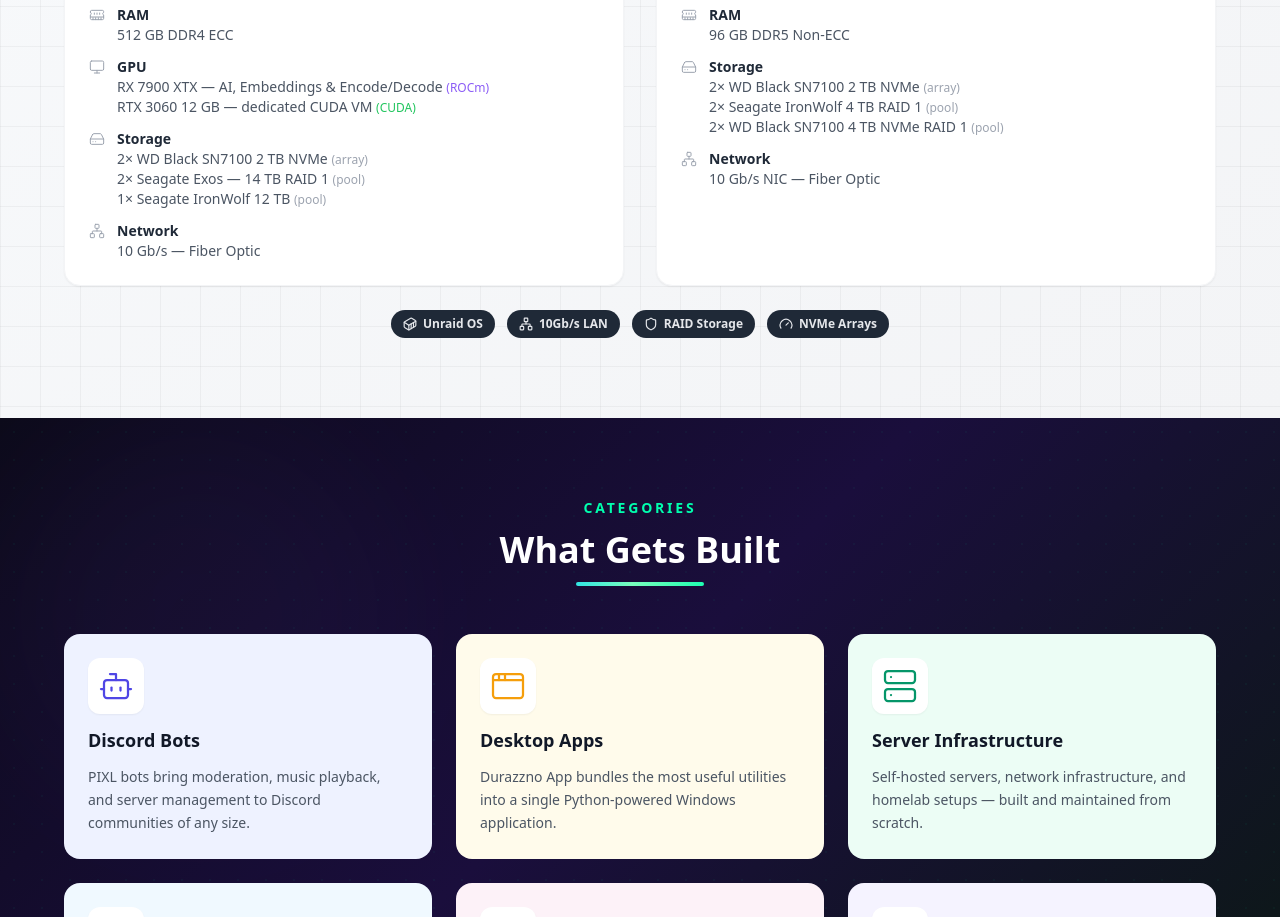
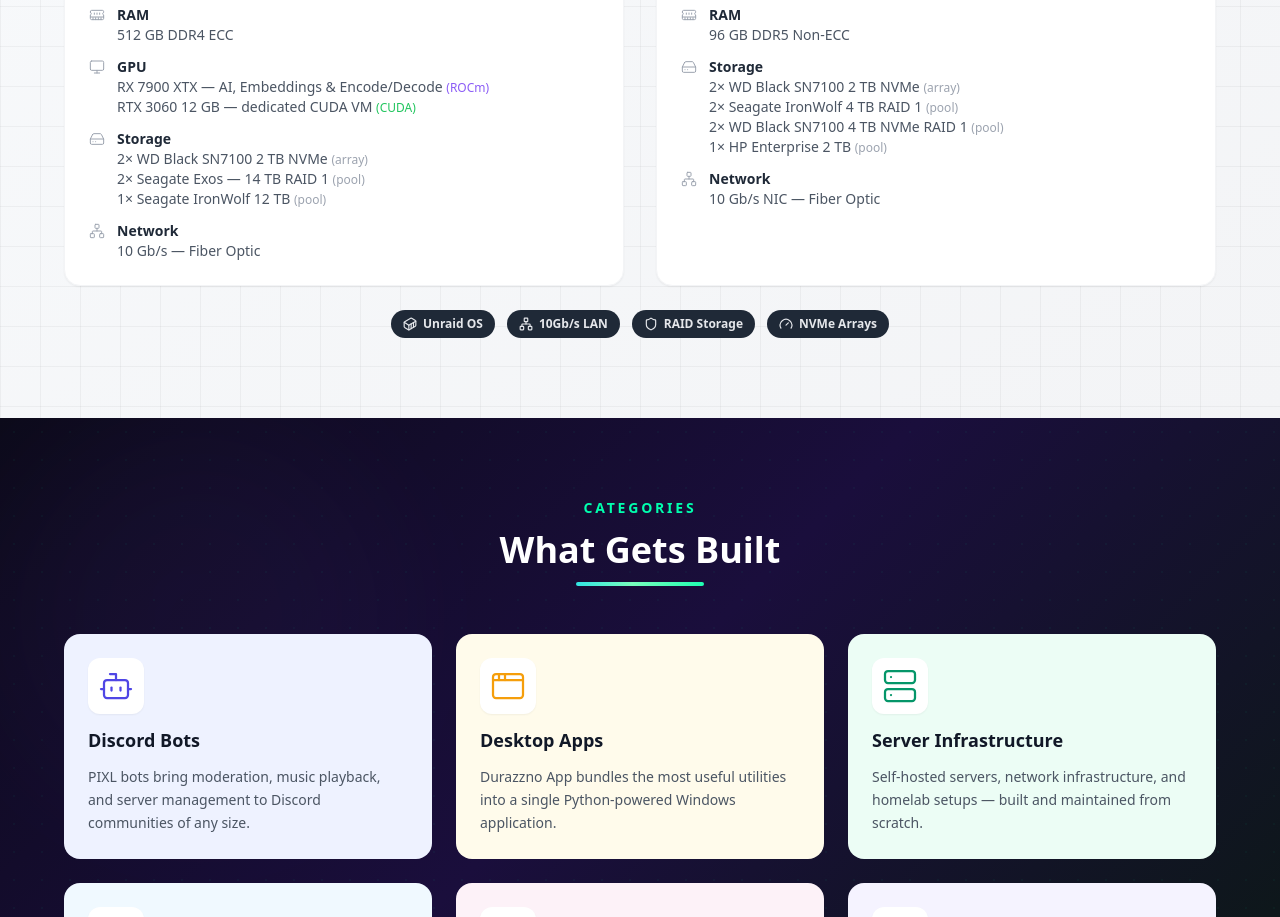
Before and after one commit to PixlGalaxy/ItzGalaxy, a React (Vite) app in the folder frontend/: page /about in a window 1280 px wide. Shown: the part 2020-2937 px from the top of the page. Built offline with nearby package versions, Linux system fonts and the light colour scheme; the HTML template or start-up script is replaced by a standard one.

Commit message:
chore(frontend): update about page server specs

```diff
--- a/frontend/src/pages/About.tsx
+++ b/frontend/src/pages/About.tsx
@@ -270,6 +270,7 @@
                       <p className="text-gray-600">2× WD Black SN7100 2 TB NVMe <span className="text-xs text-gray-400">(array)</span></p>
                       <p className="text-gray-600">2× Seagate IronWolf 4 TB RAID 1 <span className="text-xs text-gray-400">(pool)</span></p>
                       <p className="text-gray-600">2× WD Black SN7100 4 TB NVMe RAID 1 <span className="text-xs text-gray-400">(pool)</span></p>
+                      <p className="text-gray-600">1× HP Enterprise 2 TB <span className="text-xs text-gray-400">(pool)</span></p>
                     </div>
                   </div>
                   <div className="flex items-start gap-3">
```
